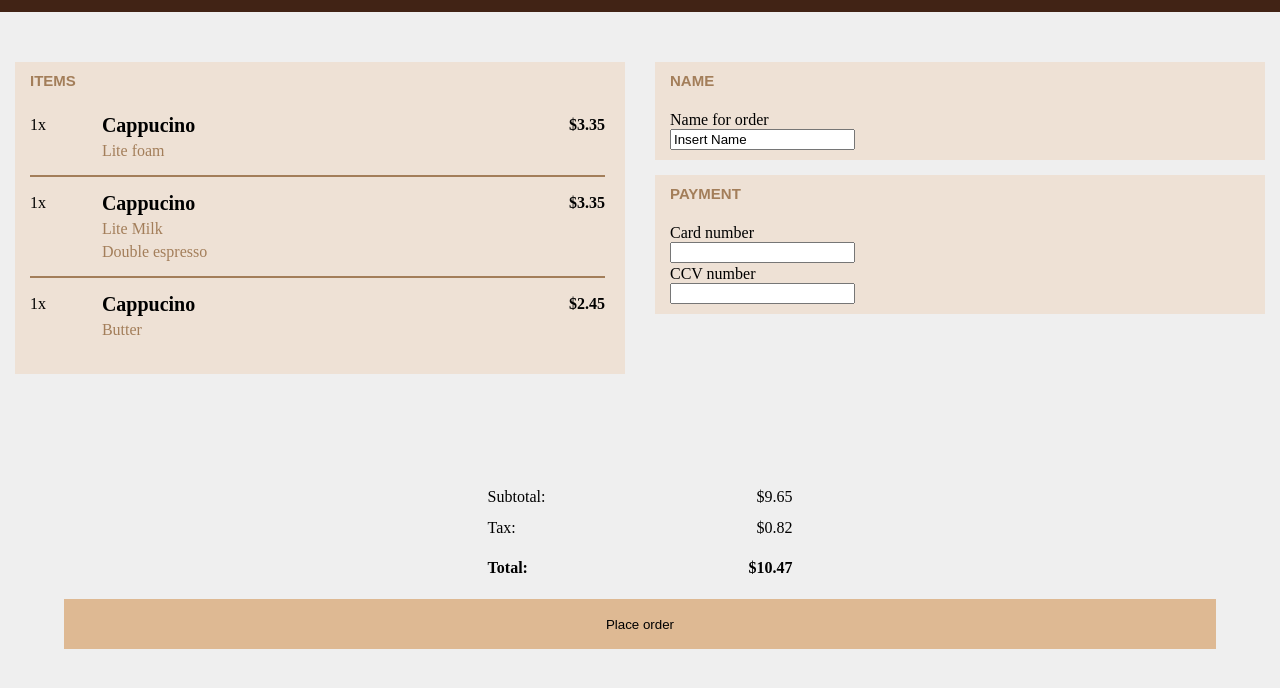
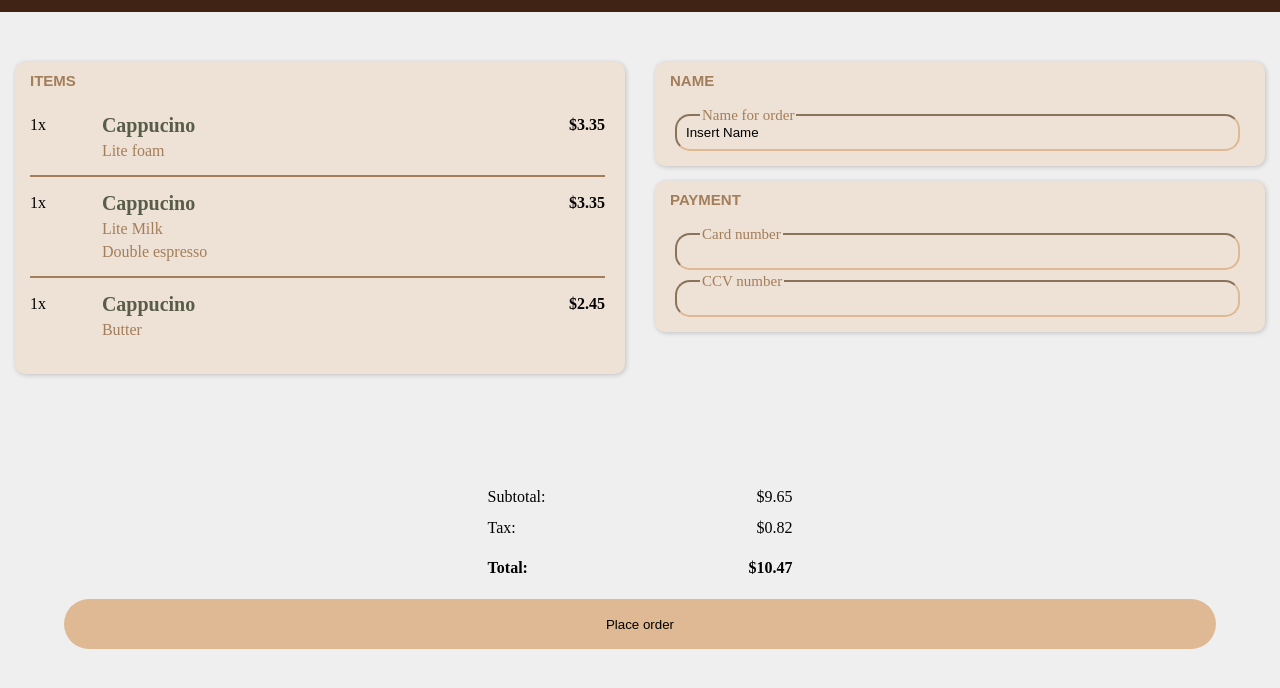
Before and after one commit to nickpastoria/Frontend_Masters_Complete_Beginners, a plain HTML site: page coffee_masters/index.html in a window 1280 px wide. Shown: the part 58-746 px from the top of the page. Drawn offline with Linux system fonts and the light colour scheme.

Commit message:
Added drop shadows and fixed payment input boxes

```diff
--- a/coffee_masters/style.css
+++ b/coffee_masters/style.css
@@ -1,4 +1,8 @@
 /* complete_intro/coffee_masters/style.css */
+
+* {
+  box-sizing: border-box;
+}
 
 header {
   height: 70px;
@@ -49,7 +53,7 @@ li {
 }
 
 li:first-child {
-  color: black;
+  color: #575d49;
   font-weight: bold;
   font-size: 20px;
 }
@@ -87,15 +91,32 @@ p {
   padding-left: 15px;
   padding-right: 20px;
   margin: 15px;
+  border-radius: 10px;
+  box-shadow: 1px 1px 5px rgba(0, 0, 0, 0.2);
 }
 
 .input-container {
-  display: flex;
-  flex-direction: column;
-  align-content: stretch;
-  justify-content: flex-start;
-  align-items: flex-start;
-  align-self: flex-start;
+  position: relative;
+  display: inline-block;
+  margin: 5px;
+}
+
+.fullwidth-input {
+  background-color: #eee1d5;
+  border-color: #deb993;
+  padding: 9px;
+  border-radius: 15px;
+  width: 100%;
+}
+
+.input-label {
+  background-color: #eee1d5;
+  color: #a37e5a;
+  font-size: 15px;
+  position: absolute;
+  left: 25px;
+  top: -9px;
+  padding: 0px 2px;
 }
 
 .item-container:last-child {
@@ -144,6 +165,7 @@ td:last-child {
   height: 50px;
   background-color: #deb993;
   border: none;
+  border-radius: 25px;
 }
 
 .no-height {
```
